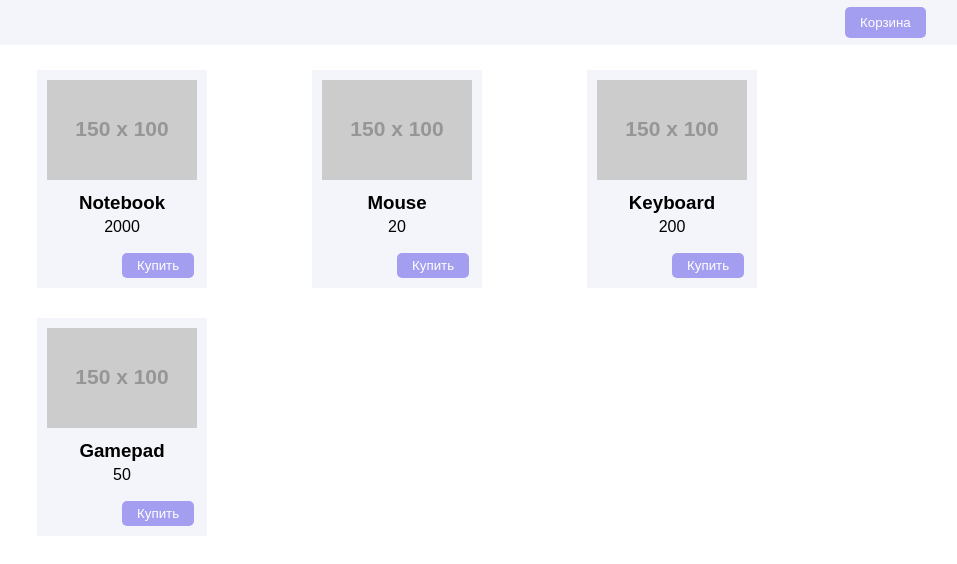
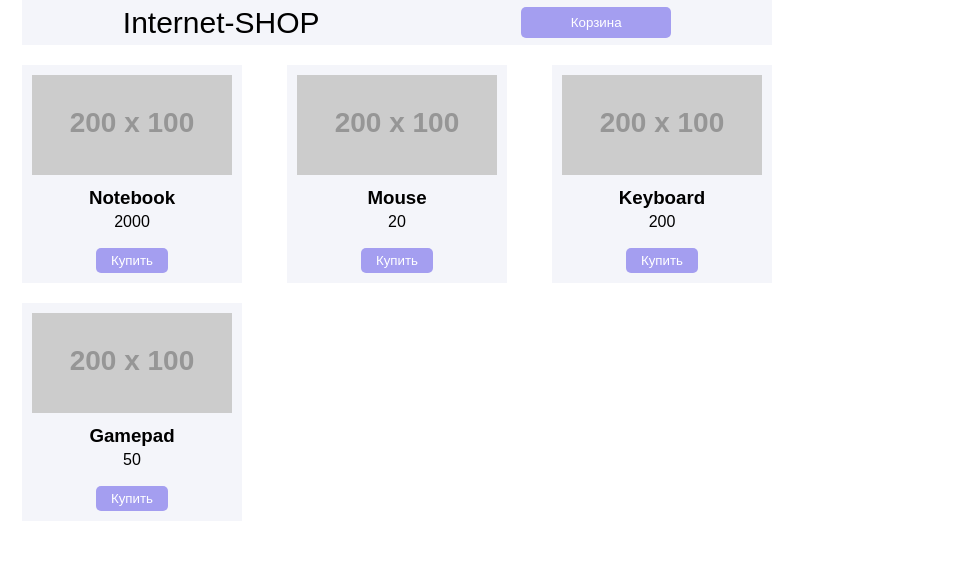
Before and after one commit to Mslava1290/JS_2, a plain HTML site: page L1/index.html in a window 1280 px wide. Shown: the whole page, without its empty margins (243-1200 px from the left). Drawn offline with Linux system fonts and the light colour scheme; placeholder pictures from the web are drawn by us.

Commit message:
Решение ДЗ у уроку 2

```diff
--- a/L1/index.html
+++ b/L1/index.html
@@ -7,8 +7,11 @@
     </head>
     <body>
         <header>
-            <div class="header">
-                <button class="cart-button" type="button">Корзина</button>
+            <div class="products">
+                <div class="heading">
+                    <div class="header">Internet-SHOP</div>
+                    <button class="cart-button" type="button">Корзина</button>
+                </div>
 
             </div>
     </header>
@@ -17,10 +20,3 @@
         </main>
     </body>
 </html>
-
-<!--
-1. Добавьте стили для верхнего меню, товара, списка товаров и кнопки вызова корзины.
-2. Добавьте значения по умолчанию для аргументов функции. Как можно упростить или сократить запись функций?
-3. * Сейчас после каждого товара на странице выводится запятая. Из-за чего это происходит?
-Как это исправить?
--->
--- a/L1/script.js
+++ b/L1/script.js
@@ -1,41 +1,96 @@
-const goods = [{
-        id: 1,
-        title: 'Notebook',
-        price: 2000
-    },
-    {
-        id: 2,
-        title: 'Mouse',
-        price: 20
-    },
-    {
-        id: 3,
-        title: 'Keyboard',
-        price: 200
-    },
-    {
-        id: 4,
-        title: 'Gamepad',
-        price: 50
-    },
-];
+/*
+1. Добавьте пустые классы для корзины товаров и элемента корзины товаров. Продумайте, какие методы понадобятся для работы с этими сущностями.
 
-const renderGoodsItem = x => {
-    let img = '<img src="http://placehold.it/150x100/"/>';
-    let buybutton = '<button class="buy-button" type="button">Купить</button>';
+2. Добавьте для GoodsList метод, определяющий суммарную стоимость всех товаров.
 
-    return `<div class="goods-item">
-                ${img}
-                <h3>${x.title}</h3>
-                <p>${x.price}</p>
-                ${buybutton}
-            </div>`;
-};
+3. *Некая сеть фастфуда предлагает несколько видов гамбургеров:
+### Маленький (50 рублей, 20 калорий).
+### Большой (100 рублей, 40 калорий). ### Гамбургер может быть с одним из нескольких видов начинок (обязательно):
+### С сыром (+10 рублей, +20 калорий).
+### С салатом (+20 рублей, +5 калорий).
+### С картофелем (+15 рублей, +10 калорий).
+### Дополнительно гамбургер можно посыпать приправой (+15 рублей, +0 калорий) и полить майонезом (+20 рублей, +5 калорий).
+
+### 3Напишите программу, рассчитывающую стоимость и калорийность гамбургера. Можно использовать примерную архитектуру класса из методички, но можно использовать и свою.
+*/
+
+class ProductList {
+    constructor(container = '.products') {
+        this.container = container;
+        this.goods = [];
+        this._fetchProducts();
+        this.render(); //вывод товаров на страницу
+    }
+    _fetchProducts(){
+        this.goods = [
+            {id:1 ,title:'Notebook', price:2000},
+            {id:2 ,title:'Mouse', price:20},
+            {id:3 ,title:'Keyboard', price:200},
+            {id:4 ,title:'Gamepad', price:50},
+        ];
+    }
+    render() {
+        const block = document.querySelector(this.container);
+        for (let product of this.goods) {
+            const item = new ProductItem(product);
+            block.insertAdjacentHTML('beforeend', item.render());
+        }
+    }
+}
+class ProductItem {
+    constructor(product, img='http://placehold.it/200x100/'){
+        this.title = product.title;
+        this.id = product.id;
+        this.price = product.price;
+        this.img = img;
+    }
+    render() {
+        return `<div class="goods-item">
+                    <img class="goods-img" src="${this.img}"/>
+                    <h3>${this.title}</h3>
+                    <p>${this.price}</p>
+                    <button class="buy-button" type="button">Купить</button>
+                </div>`;
+    }
+}
+
+//Класс-заготовка для корзины
+class Bucket {
+    //Метод для оформления заказа
+    Checkout(title, price){
+        this.title = title;
+        this.price = price;
+    };
+    //Метод для быстрой покупки без регистрации
+    CheckoutQuick(title, price){
+        this.title = title;
+        this.price = price;
+    };
+}
+
+//Класс-заготовка для элемента корзины
+class BucketEl {
+    //метод для быстрого изменения количества товара в корзине. Например "+" "-" напротив товара
+    ChangeQuantity(){
+
+    };
+    //метод для удаления товара из корзины
+    DeleteItem(){
+
+    };
+    //метод для быстрого сравнения товара с похожими товарами(другого цвета, комлпектации и тд)
+    GetCompare(){
+
+    };
+    //метод для подсчета суммы в рамках одного товара. Например, если товара берется >1 шт.
+    GetAmount(){
+
+    };
+}
+
+//Метод для подсчета стоимости товаров
 
 
-const renderGoodsList = (list = []) => {
-    let goodsList = list.map(item => renderGoodsItem(item));
-    console.log(goodsList);
-    document.querySelector('.goods-list').innerHTML = goodsList.join('');
-}
-renderGoodsList(goods);
+
+
+let list = new ProductList();
--- a/L1/style.css
+++ b/L1/style.css
@@ -8,24 +8,31 @@ h3,p {
 img{
     padding-bottom: 10px;
 }
-.header {
+.heading {
+    width: 100%;
     background-color: rgb(244,245,250);
     height: 45px;
     display: flex;
+    flex-direction: row;
     align-items: center;
     margin-bottom: 10px;
+    justify-content: space-between;
 }
-
+.header {
+    font-size: 30px;
+    font-family: sans-serif;
+    max-width: 75%;
+}
 .cart-button {
+    width: 20%;
     background-color: rgb(164,158,240);
     border-radius: 5px;
-    margin-left: 85%;
-    padding: 8px 15px;
+    padding: 8px;
     border: none;
     color: #ffff;
 }
 
-.goods-list {
+.products {
     max-width: 750px;
     display: flex;
     flex-direction: row;
@@ -34,9 +41,10 @@ img{
 }
 
 .goods-item {
+    max-width: 230px;
     background-color: rgb(244,245,250);
     padding: 10px;
-    margin: 15px;
+    margin: 10px 0px;
     display: flex;
     flex-direction: column;
 }
@@ -44,7 +52,6 @@ img{
 .buy-button {
     border-radius: 5px;
     padding: 5px 15px;
-    margin-left: 75px;
     margin-top: 15px;
     border: none;
     background-color: rgb(164,158,240);
```
